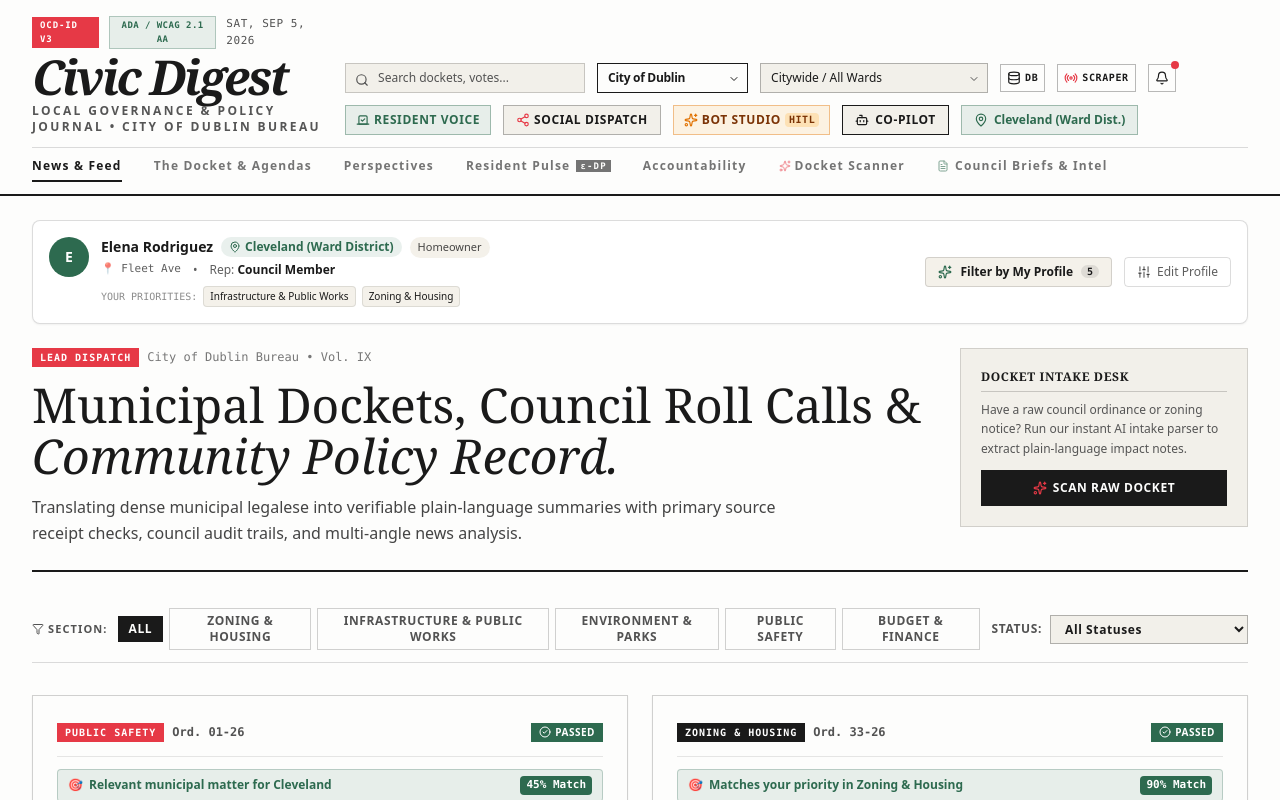
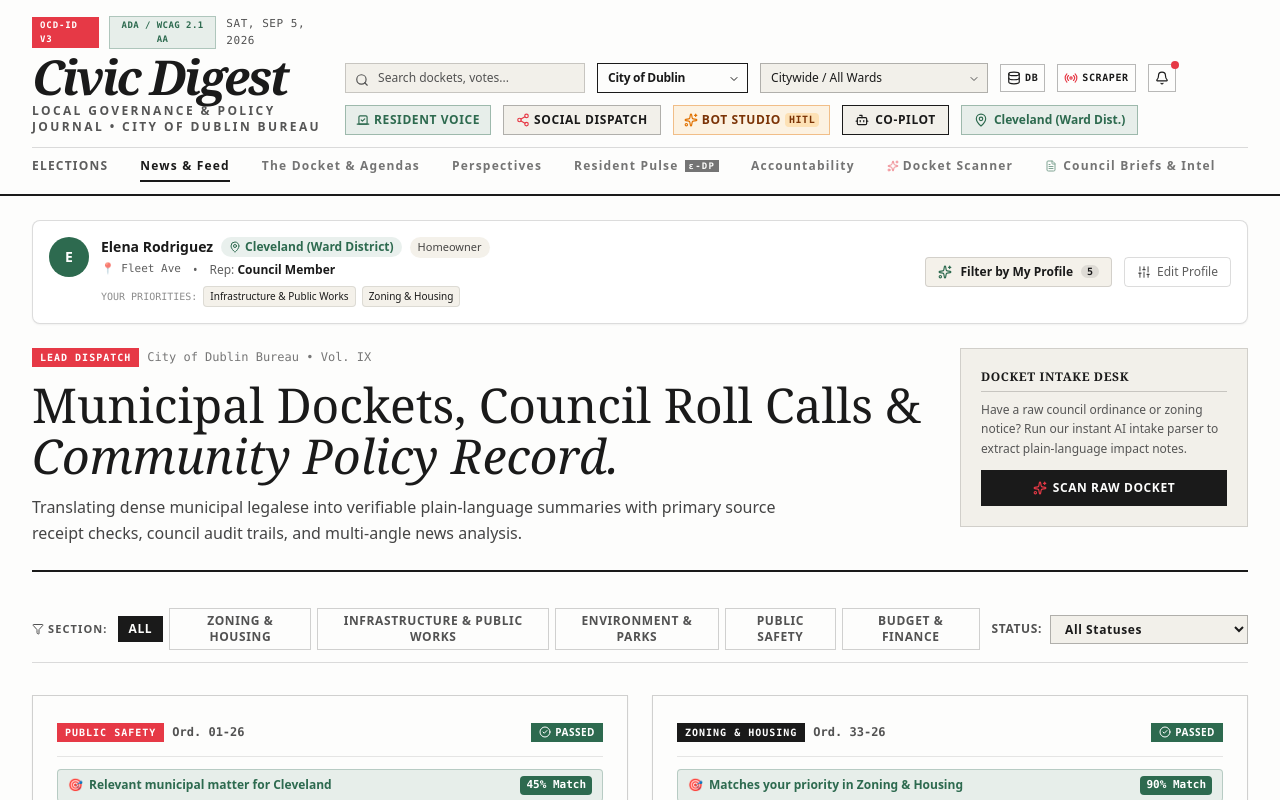
Before and after one commit to CrazyMan80052/civic-digest, a Next.js app in the folder frontend/: page / in a window 1280 px wide. Shown: the top 800 px of the page. Built offline with nearby package versions, Linux system fonts and the light colour scheme.

Commit message:
Link to elections guide from main navigation

```diff
--- a/frontend/src/components/Navbar.tsx
+++ b/frontend/src/components/Navbar.tsx
@@ -4,6 +4,7 @@
  */
 
 import React from 'react';
+import Link from 'next/link';
 import {
   Building2,
   Newspaper,
@@ -327,6 +328,7 @@ export const Navbar: React.FC<NavbarProps> = ({
             aria-label="Civic Digest Primary Sections"
             className="flex items-center gap-4 sm:gap-8 overflow-x-auto scrollbar-none text-xs font-bold uppercase tracking-widest"
           >
+            <Link href="/elections" className="pb-1.5 whitespace-nowrap border-b-2 border-transparent text-[#1A1A1A] opacity-70 transition-all hover:opacity-100 hover:border-[#1A1A1A]/30">Elections</Link>
             <button
               type="button"
               role="tab"
```
